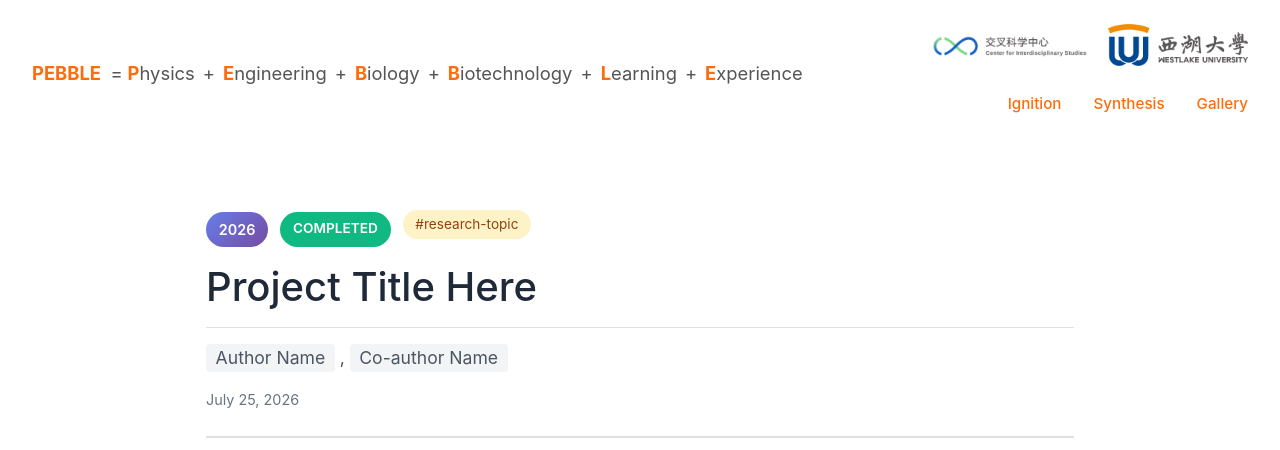
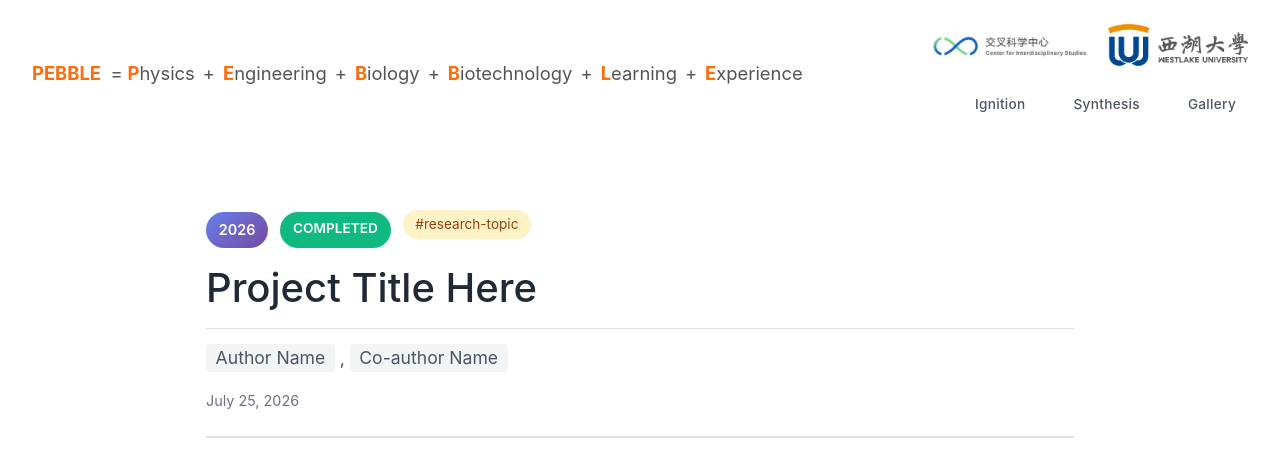
Before and after one commit to pebble-biofusion/pebble-biofusion.github.io, a Jekyll site: the page built from workshop/templates/project-template.md, in a window 1280 px wide. Shown: the top 450 px of the page. Built offline with Jekyll 4.4.1, drawn with Linux system fonts in a browser that asks for light colours; grey boxes are pictures that could not be loaded.

Commit message:
Optimize workshop navigation links styling
- Change color from orange (#FF6C0C) to subtle gray (#4b5563) for elegance
- Reduce font size to 0.85rem for better visual hierarchy
- Add subtle padding and rounded corners for modern look
- Replace bottom border with animated underline effect on hover
- Improve spacing between links
- Better responsive behavior on mobile devices

Co-Authored-By: Claude <noreply@anthropic.com>

```diff
--- a/_layouts/default.html
+++ b/_layouts/default.html
@@ -123,23 +123,42 @@
 
     .workshop-nav {
       display: flex;
-      gap: 2rem;
+      gap: 1.5rem;
       margin-top: 0.75rem;
+      align-items: center;
     }
 
     .workshop-nav a {
-      color: #FF6C0C;
+      color: #4b5563;
       text-decoration: none;
-      font-size: 0.95rem;
+      font-size: 0.85rem;
       font-weight: 500;
       transition: all 0.2s;
-      padding: 0.35rem 0;
-      border-bottom: 2px solid transparent;
+      padding: 0.5rem 0.75rem;
+      border-radius: 6px;
+      letter-spacing: 0.3px;
+      position: relative;
     }
 
     .workshop-nav a:hover {
-      color: #e55a00;
-      border-bottom-color: #FF6C0C;
+      color: #1f2937;
+      background: #f9fafb;
+    }
+
+    .workshop-nav a::after {
+      content: '';
+      position: absolute;
+      bottom: 0;
+      left: 50%;
+      transform: translateX(-50%);
+      width: 0;
+      height: 2px;
+      background: #6366f1;
+      transition: width 0.3s ease;
+    }
+
+    .workshop-nav a:hover::after {
+      width: 80%;
     }
 
     /* Main Layout */
@@ -255,8 +274,13 @@
       .workshop-nav {
         width: 100%;
         flex-wrap: wrap;
-        gap: 1rem;
+        gap: 0.5rem;
         margin-top: 0.5rem;
+      }
+
+      .workshop-nav a {
+        font-size: 0.8rem;
+        padding: 0.4rem 0.6rem;
       }
 
       .site-title {
@@ -266,16 +290,6 @@
 
       .header-logos img {
         height: 30px;
-      }
-    }
-
-    @media (max-width: 600px) {
-      .workshop-nav {
-        gap: 0.75rem;
-      }
-
-      .workshop-nav a {
-        font-size: 0.85rem;
       }
     }
   </style>
```
